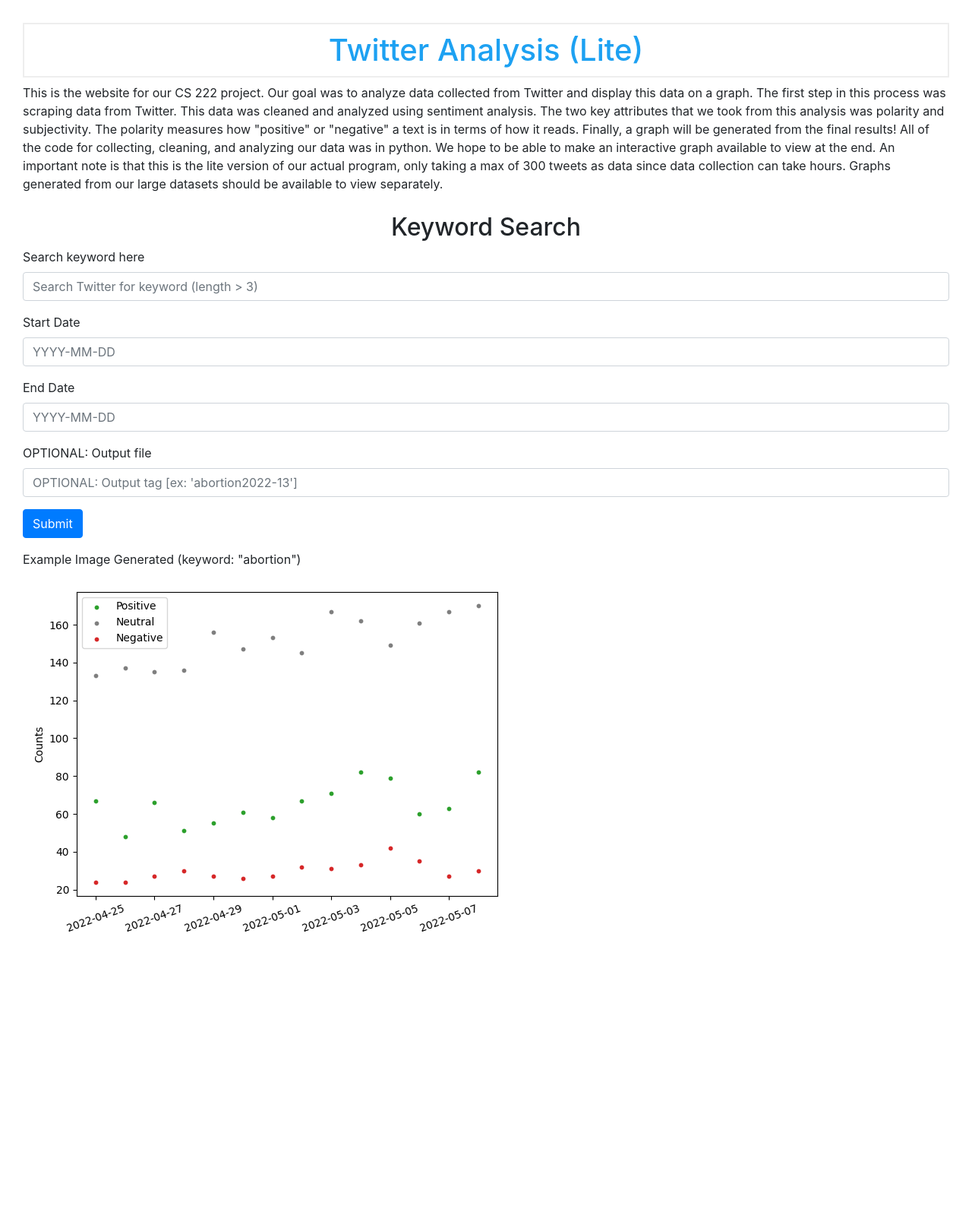
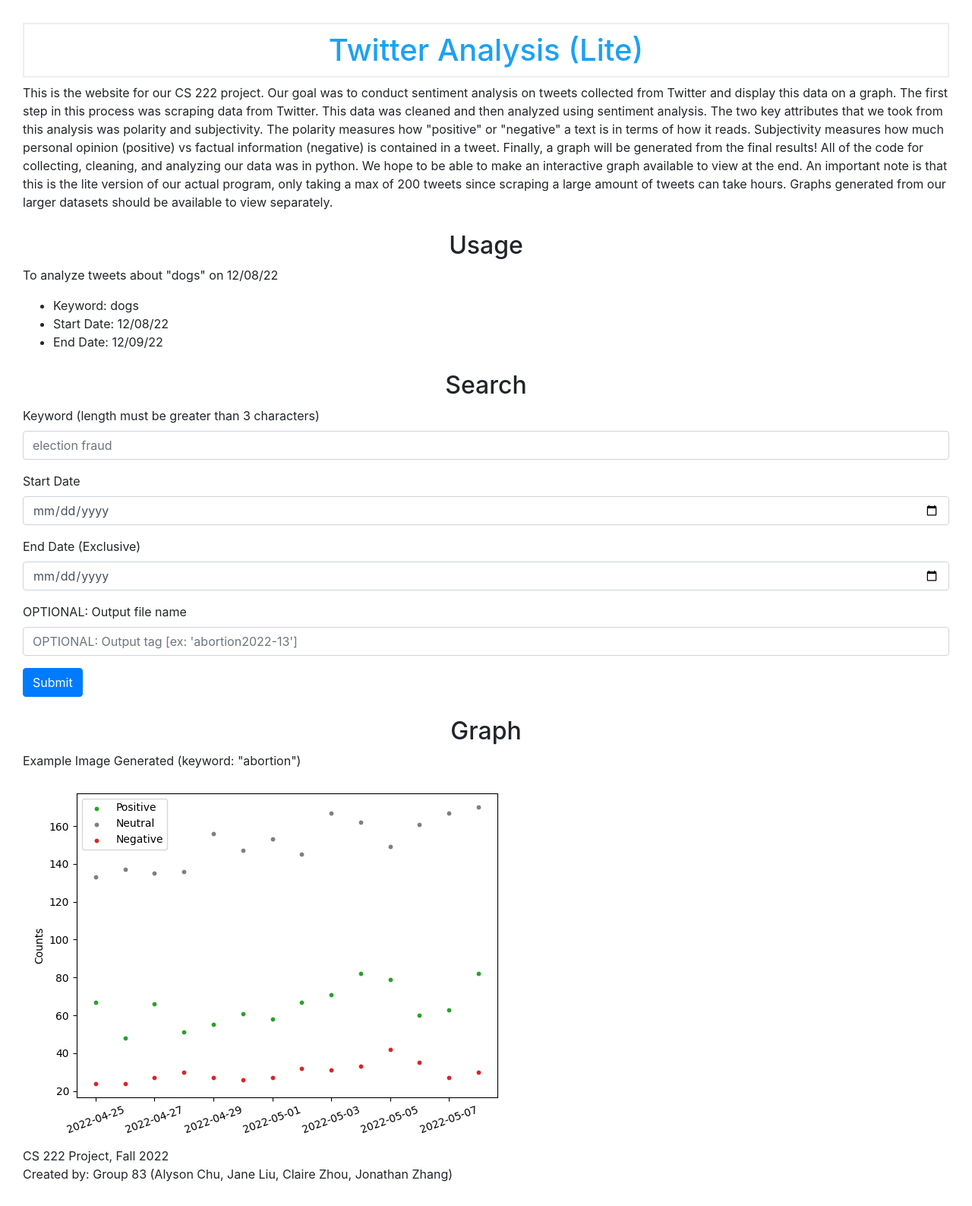
Before and after one commit to CS222-UIUC/course-project-group-83-1, a Flask app: page / in a window 1280 px wide. Shown: the whole page at 76% size. Before the commit the page ends 1226 px from the top, so only its background shows below. Run offline with Flask 2, Linux system fonts and the light colour scheme; parts of the project's set-up code (start-up, migrations or seed data) failed here and were passed over; some libraries are stand-ins or nearby versions.

Commit message:
Update index.html

```diff
--- a/website_app/templates/index.html
+++ b/website_app/templates/index.html
@@ -13,35 +13,42 @@
     <!--<meta name="viewport" content="width=device-width, initial-scale=1.0">-->
     <link rel="stylesheet" href="{{ url_for('static', filename= 'css/style.css') }}">
 
-    <title>Test</title>
+    <title>Group 83 Project</title>
 </head>
 
 <body>
     <!-- Main submission form -->
     <h1>Twitter Analysis (Lite)</h1>
-    <p>This is the website for our CS 222 project. Our goal was to analyze data collected from Twitter and display this data on a graph. The first step in this process was scraping data from Twitter. This data was cleaned and analyzed using sentiment analysis. The two key attributes that we took from this analysis was polarity and subjectivity. The polarity measures how "positive" or "negative" a text is in terms of how it reads. Finally, a graph will be generated from the final results! All of the code for collecting, cleaning, and analyzing our data was in python. We hope to be able to make an interactive graph available to view at the end. An important note is that this is the lite version of our actual program, only taking a max of 300 tweets as data since data collection can take hours. Graphs generated from our large datasets should be available to view separately. </p>
-    <h2>Keyword Search</h2>
+    <p>This is the website for our CS 222 project. Our goal was to conduct sentiment analysis on tweets collected from Twitter and display this data on a graph. The first step in this process was scraping data from Twitter. This data was cleaned and then analyzed using sentiment analysis. The two key attributes that we took from this analysis was polarity and subjectivity. The polarity measures how "positive" or "negative" a text is in terms of how it reads. Subjectivity measures how much personal opinion (positive) vs factual information (negative) is contained in a tweet. Finally, a graph will be generated from the final results! All of the code for collecting, cleaning, and analyzing our data was in python. We hope to be able to make an interactive graph available to view at the end. An important note is that this is the lite version of our actual program, only taking a max of 200 tweets since scraping a large amount of tweets can take hours. Graphs generated from our larger datasets should be available to view separately. </p>
+    <h2>Usage</h2>
+    <p>To analyze tweets about "dogs" on 12/08/22</p>
+    <ul>
+        <li>Keyword: dogs</li>
+        <li>Start Date: 12/08/22</li>
+        <li>End Date: 12/09/22</li>
+    </ul>
+    <h2>Search</h2>
     <form method="post">
         <div class="form-group">
-            <label for="keyword">Search keyword here</label>
+            <label for="keyword">Keyword (length must be greater than 3 characters)</label>
             <input type="text" name="keyword"
-                   placeholder="Search Twitter for keyword (length > 3)" class="form-control"
+                   placeholder="election fraud" class="form-control"
                    value="{{ request.form['keyword'] }}"></input>
         </div>
         <div class="form-group">
             <label for="start_date">Start Date</label>
-            <input type="text" name="start_date"
+            <input type="date" name="start_date"
                    placeholder="YYYY-MM-DD" class="form-control"
                    value="{{ request.form['start_date'] }}"></input>
         </div>
         <div class="form-group">
-            <label for="end_date">End Date</label>
-            <input type="text" name="end_date"
+            <label for="end_date">End Date (Exclusive)</label>
+            <input type="date" name="end_date"
                    placeholder="YYYY-MM-DD" class="form-control"
                    value="{{ request.form['end_date'] }}"></input>
         </div>
         <div class="form-group">
-            <label for="output_tag">OPTIONAL: Output file</label>
+            <label for="output_tag">OPTIONAL: Output file name</label>
             <input type="text" name="output_tag"
                    placeholder="OPTIONAL: Output tag [ex: 'abortion2022-13']" class="form-control"
                    value="{{ request.form['output_file'] }}"></input>
@@ -53,8 +60,13 @@
     </form>
 
     <!-- Image display test -->
+    <h2>Graph</h2>
     <p>Example Image Generated (keyword: "abortion")</p>
     <img src="{{url_for('static', filename='images/scatter_plot.png')}}">
+
+    <footer>CS 222 Project, Fall 2022</footer>
+    <footer>Created by: Group 83 (Alyson Chu, Jane Liu, Claire Zhou, Jonathan Zhang)</footer>
+
 
 
     <!-- Optional JavaScript -->
```
